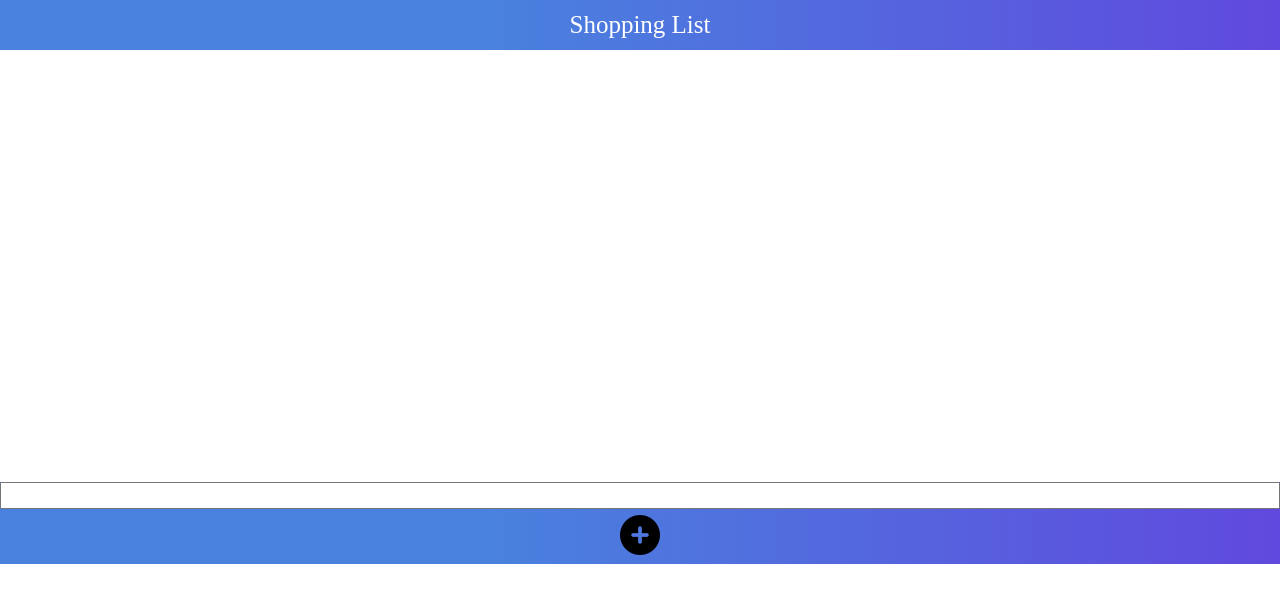
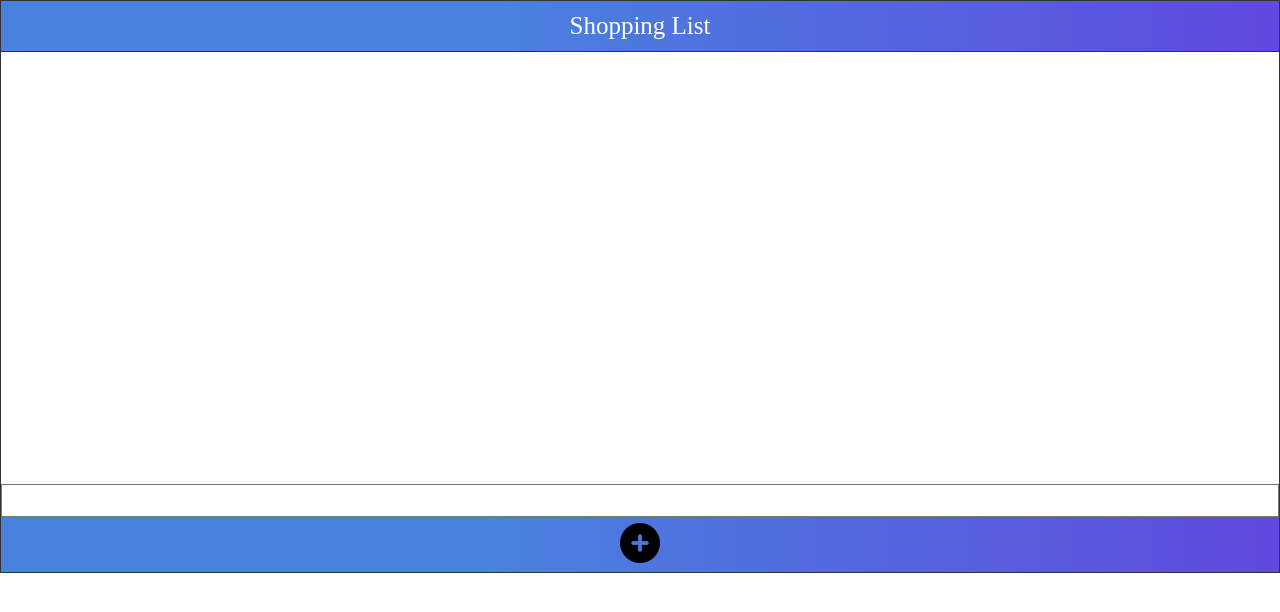
Before and after one commit to jmkhan99/shoppinglist, a plain HTML site: page index.html in a window 1280 px wide. Drawn offline with Linux system fonts and the light colour scheme.

Commit message:
20210725 dream coding shopping input height

```diff
--- a/style.css
+++ b/style.css
@@ -12,6 +12,10 @@ body {
   font-size: 25px;
   line-height: 50px;
   text-align: center;
+  border-bottom: 1px solid #333333;
+}
+.main {
+  border: 1px solid #333333;
 }
 .main__items {
   display: flex;
@@ -53,7 +57,7 @@ body {
 .footer__input {
   width: 100%;
   font-size: 20px;
-  padding: 0 15px;
+  padding: 3px 15px;
   box-sizing: border-box;
 }
 .footer__input:focus {
```
